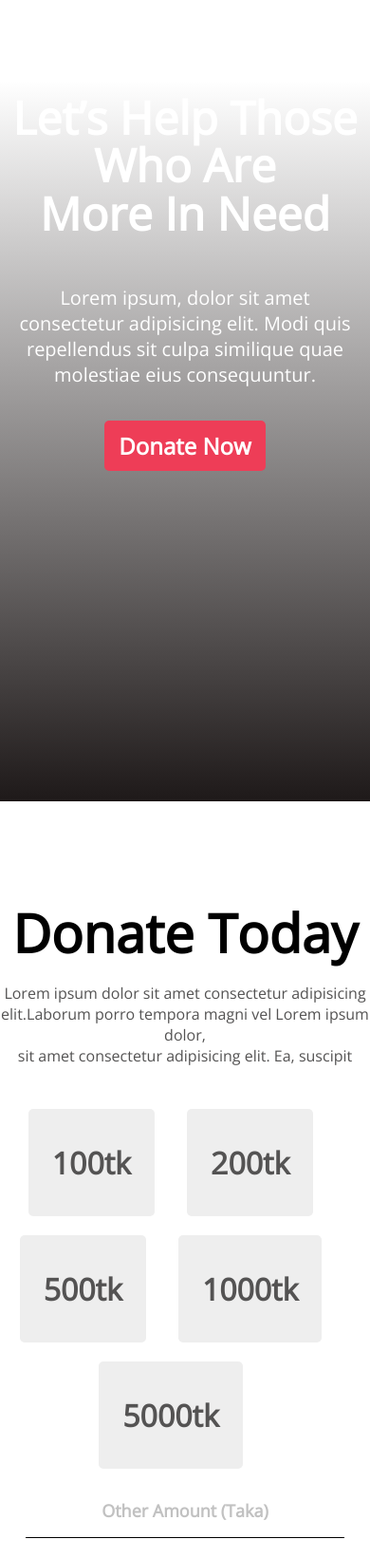
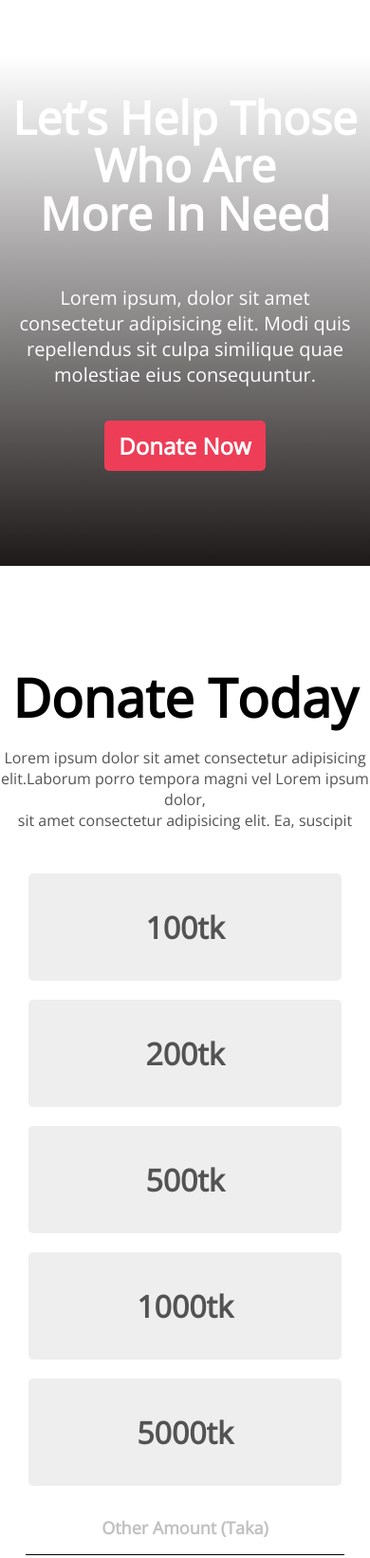
Before and after one commit to aaachris1820/Donation-request-site-practice, a plain HTML site: page index.html in a window 390 px wide. Shown: the top 1641 px of the page at 95% size. Drawn offline with nearby package versions, Linux system fonts and the light colour scheme.

Commit message:
fixed some responsive issues

```diff
--- a/css/style.css
+++ b/css/style.css
@@ -6,8 +6,8 @@ header {
     background:linear-gradient(transparent 10%, rgb(30, 25, 25)), url('../images/banner.png');
     background-repeat: no-repeat;
     background-size: cover;
-    height: 100vh;
-    width: 100vw;
+    background-position: right;
+    width: 100%;
 }
 
 .header-text {
@@ -47,7 +47,7 @@ header {
 }
 /* main section */
 .donate-container {
-    height: 100vh;
+
     width: 100vw;
     text-align: center;
 }
@@ -73,6 +73,7 @@ header {
     margin-right: 30px;
     padding: 35px 25px;
     margin-bottom: 70px;
+    flex: 1;
 }
 .btn-amount:hover {
     background-color: rgb(248, 210, 214);
@@ -85,8 +86,10 @@ header {
   border-right: 0;
   width: 85vw;
   height: 50px;
-
-
+}
+.amount-container {
+    display: flex;
+    flex-wrap: wrap;
 }
 #donation-amount::placeholder {
     text-align: center;
@@ -352,7 +355,9 @@ footer p {
 @media  ( max-width:576px ) {
 
     header {
-        background-position: center;
+        background-position: right;
+        padding-bottom: 100px;
+        max-width: 777px;
     }
 
     .header-text {
@@ -370,6 +375,12 @@ footer p {
         margin-top: 0;
 
     }
+
+    .amount-container {
+        flex-direction: column;
+        padding-left: 30px;
+    }
+
     .btn-amount {
         margin-bottom: 20px;
         font-size: 2em;
@@ -391,6 +402,12 @@ footer p {
     .plan1, .plan2, .plan3 {
         margin-right: 0;
         margin-bottom: 10px;
+    }
+
+    .donate-reason-container-1,.donate-reason-container-2 {
+        margin-left: 0 ;
+        margin-right: 0;
+        text-align: center;
     }
     .donate-reason-1 {
         flex-direction: column-reverse ;
```
